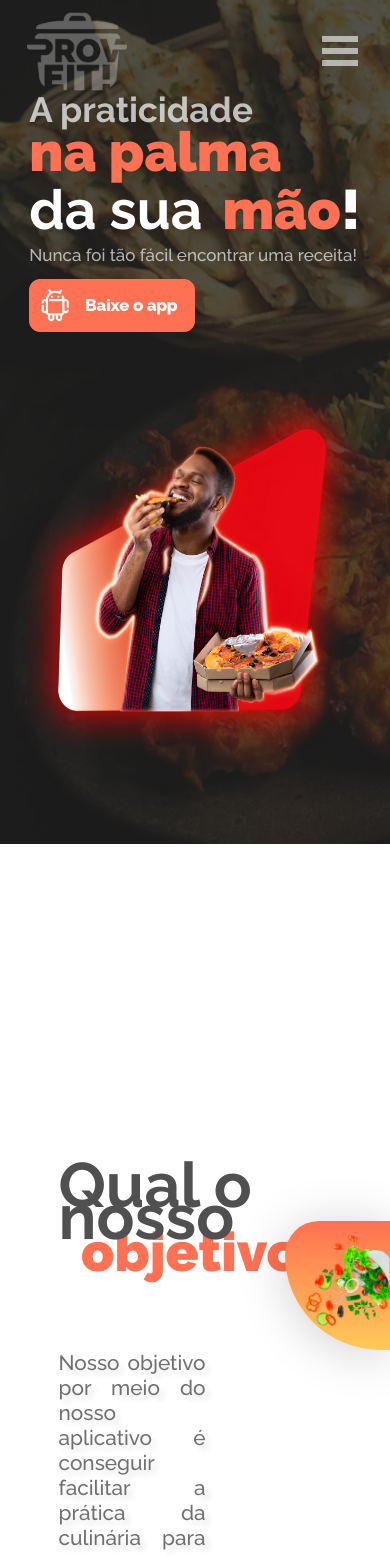
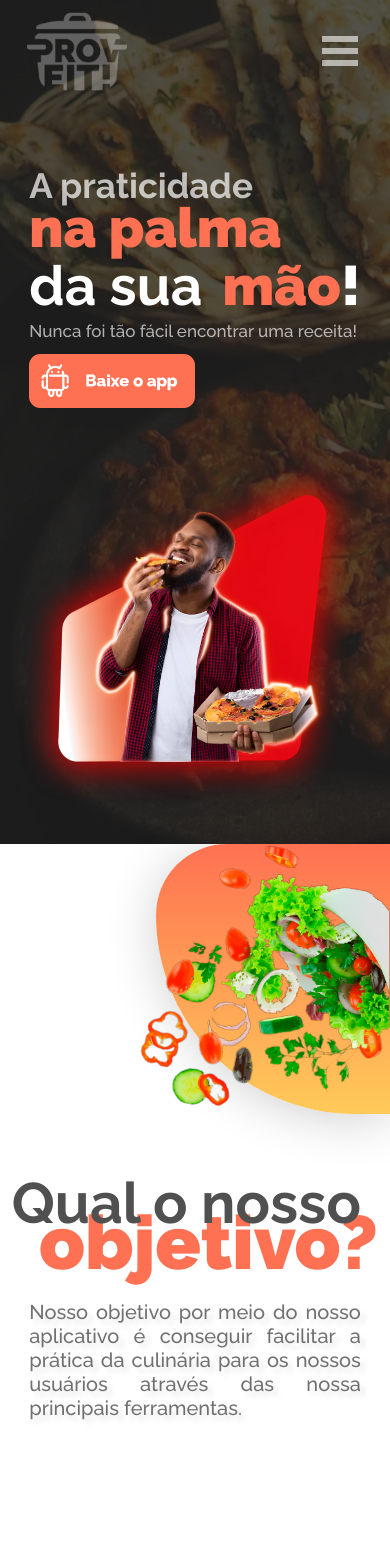
Before and after one commit to Taviin7/Proveit_Landing_Pages, a React (Create React App) app: page / in a window 390 px wide. Shown: the top 1557 px of the page. Built offline with nearby package versions, Linux system fonts and the light colour scheme.

Commit message:
tela home 100%

```diff
--- a/src/App.js
+++ b/src/App.js
@@ -2,11 +2,12 @@ import React, { useEffect, useState } from 'react';
 import './App.css';
 import Home from './Components/Home/Home';
 import HomeMobile from './Components/Home/HomeMobile'
+import Objetivo from './Components/Objetivo/Objetivo';
+import ObjetivoMobile from './Components/Objetivo/ObjetivoMobile';
 import CardIntegrantes from './Components/CardIntegrantes/CardIntegrantes';
 import ComoUsar from './Components/ComoUsar/ComoUsar';
 import Footer from './Components/Footer/Footer';
 import Funcionalidades from './Components/Funcionalidades/Funcionalidades';
-import Objetivo from './Components/Objetivo/Objetivo';
 
 
 function App() {
@@ -30,7 +31,9 @@ function App() {
       {isMobile ? null : <Home />}
       {isMobile && <HomeMobile/>}
 
-      <Objetivo />
+      {isMobile ? null : <Objetivo/>}
+      {isMobile && <ObjetivoMobile/>}
+
       <Funcionalidades />
       <ComoUsar />
       <CardIntegrantes />
--- a/src/Components/Home/Home_cel.css
+++ b/src/Components/Home/Home_cel.css
@@ -12,6 +12,7 @@
         background-repeat: no-repeat;
         height: 100vh;
         flex-direction: column;
+
     }
 
     .section1_mobile header {
@@ -133,6 +134,8 @@
     .section1_mobile .container {
         display: flex;
         flex-direction: column;
+        justify-content: flex-end;
+        margin-top: 15%;
         width: 85%;
         height: 35%;
     }
@@ -209,11 +212,12 @@
         flex-direction: row;
         justify-content: space-around;
         width: 100%;
-        height: 65%;
+        height: 60%;
     }
 
     .section1_mobile .imgBox img {
+        margin-top: 5%;
         width: 100%;
-        height: 90%;
+        height: 95%;
     }
 }
--- a/src/Components/Objetivo/Objetivo.jsx
+++ b/src/Components/Objetivo/Objetivo.jsx
@@ -1,6 +1,5 @@
 import React from "react";
 import "./Objetivo.css";
-import "./Objetivo_cel.css";
 import Salada from "./imgs/saladafoda.png";
 import Pontos from "./imgs/pontos.png";
 
--- /dev/null
+++ b/src/Components/Objetivo/ObjetivoMobile.jsx
@@ -0,0 +1,29 @@
+import React from "react";
+import "./Objetivo_cel.css";
+import Salada from "./imgs/saladafoda.png";
+import Pontos from "./imgs/pontos.png";
+
+export default function Objetivo() {
+    return (
+        <section className="section2_mobile" id="nosso-objetivo">
+            <div className="containerimg">
+                <div className="imgOrange">
+                </div>
+                <img src={Salada} />
+            </div>
+            <div className="titleBox">
+                <div className="titleBox2">
+                    <h1 className="fontBlack">Qual o nosso</h1>
+                    <h1 className="font-Orange2">objetivo?</h1>
+                </div>
+                <div className="objective-text">
+                <text className="font-Text">
+                    Nosso objetivo por meio do nosso aplicativo é conseguir facilitar a
+                    prática da culinária para os nossos usuários através das nossa
+                    principais ferramentas.
+                </text>
+                </div>
+            </div>
+        </section>
+    );
+}
--- a/src/Components/Objetivo/Objetivo_cel.css
+++ b/src/Components/Objetivo/Objetivo_cel.css
@@ -1,73 +1,95 @@
 /* Estilos para largura de tela menor ou igual a 768 pixels (celular)*/
 @media (max-width: 768px) {
-    .section2 {
+    .section2_mobile {
         display: flex;
-        margin-top: 5%;
+        /*   margin-top: 5%; */
         margin-bottom: 5%;
         background-color: #ffffff;
+        flex-direction: column;
         align-items: center;
-        flex-direction: row;
+        position: relative;
         height: 100vh;
         width: 100%;
     }
 
-    .section2 img {
+
+    .section2_mobile .titleBox {
+        display: flex;
+        flex-direction: column;
+        justify-content: space-around;
+        height: 30%;
         width: 100%;
-        height: 100%;
+        /*   margin-left: 15%;
+        margin-bottom: 7%; */
     }
 
-    .section2 .titleBox {
-        display: flex;
-        flex-direction: column;
-        justify-content: space-between;
-        height: 23%;
-        width: 58%;
-        margin-left: 15%;
-        margin-bottom: 7%;
-    }
-
-    .section2 .titleBox2 {
+    .section2_mobile .titleBox2 {
         display: flex;
         flex-direction: column;
         justify-content: center;
-        width: 100%;
+        width:100%;
     }
 
-    .section2 .fontBlack {
-        font-size: 392%;
+    .section2_mobile .fontBlack {
+        font-size: 57px;
         line-height: 50%;
+        margin-left: 3%;
         color: #505050;
         font-family: "raleway-bold";
         z-index: 3;
     }
 
-    .section2 .font-Orange2 {
+    .section2_mobile .font-Orange2 {
         display: flex;
-        font-size: 340%;
+        font-size: 75px;
         line-height: 70%;
         color: #FF7152;
         font-family: "raleway-black";
         margin-left: 10%;
     }
 
-    .font-Text {
+    .objective-text{
+        display: flex;
+        justify-content: center;
+        width: 100%;
+    }
+
+    .section2_mobile .font-Text {
         font-family: 'raleway-medium';
-        font-size: 130%;
+        font-size: 20px;
         color: #707070;
-        width: 65%;
-        height: 10%;
+        width: 85%;
+        height: 100%;
         text-align: justify;
         text-shadow: 5px 5px 5px rgba(0, 0, 0, 0.1);
     }
 
-    .imgOrange {
+    .containerimg {
         display: flex;
+        flex-direction: row;
         justify-content: flex-end;
+        position: relative;
+        height: 40%;
+        width: 100%;
+    }
+
+    .section2_mobile .imgOrange {
+        display: flex;
+        position: absolute;
         background: linear-gradient(#FF7152, #ffc852f5);
         border-radius: 100px 0px 0px 280px;
-        width: 35%;
+        width: 60%;
+        height: 80%;
         box-shadow: 0px 5px 50px rgba(0, 0, 0, 0.19);
+        z-index: 0;
+    }
+
+    .section2_mobile img {
+        display: flex;
+        flex-direction: column;
+        width: 80%;
+        height: 110%;
+        margin-top:-10%;
         z-index: 1;
     }
-
 }
```
